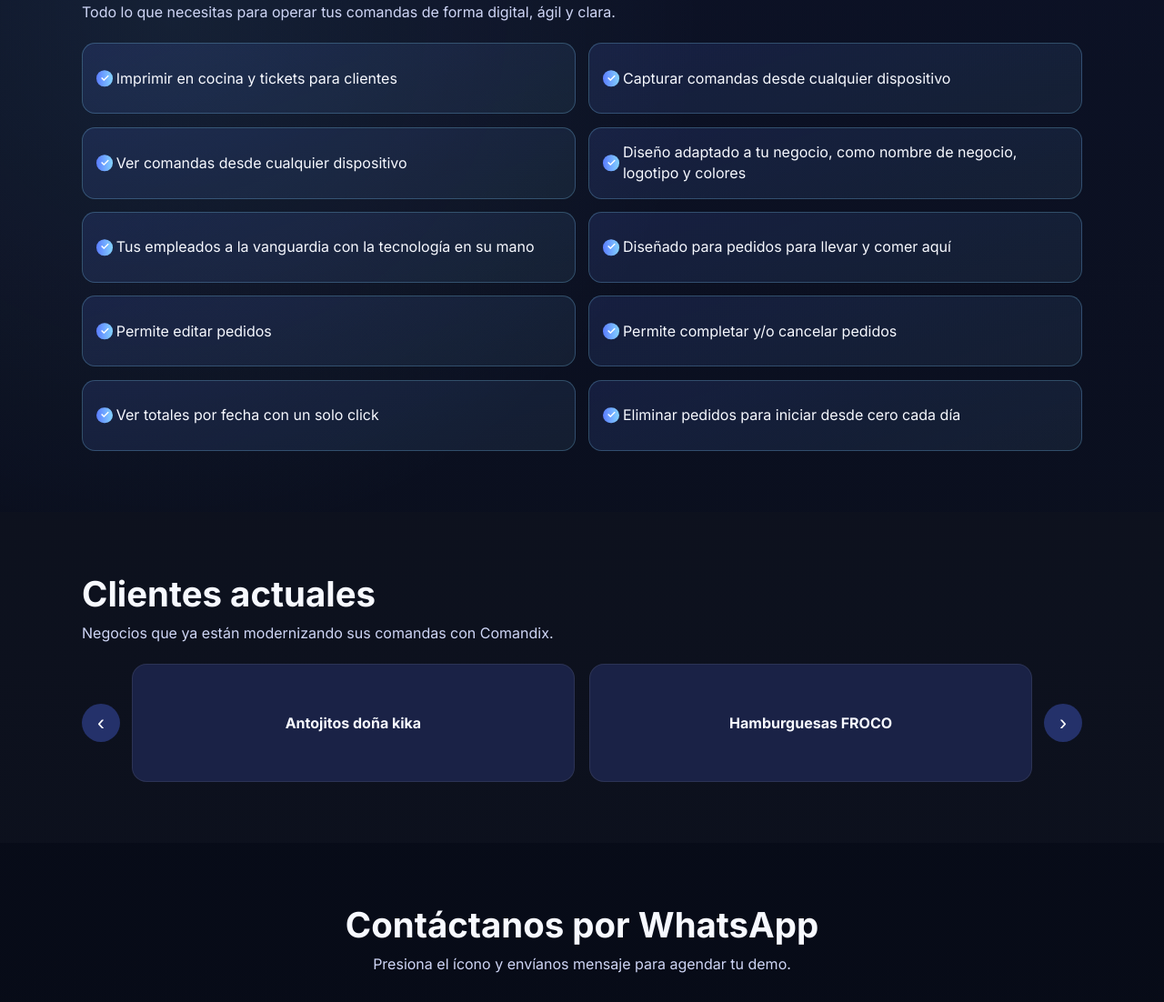
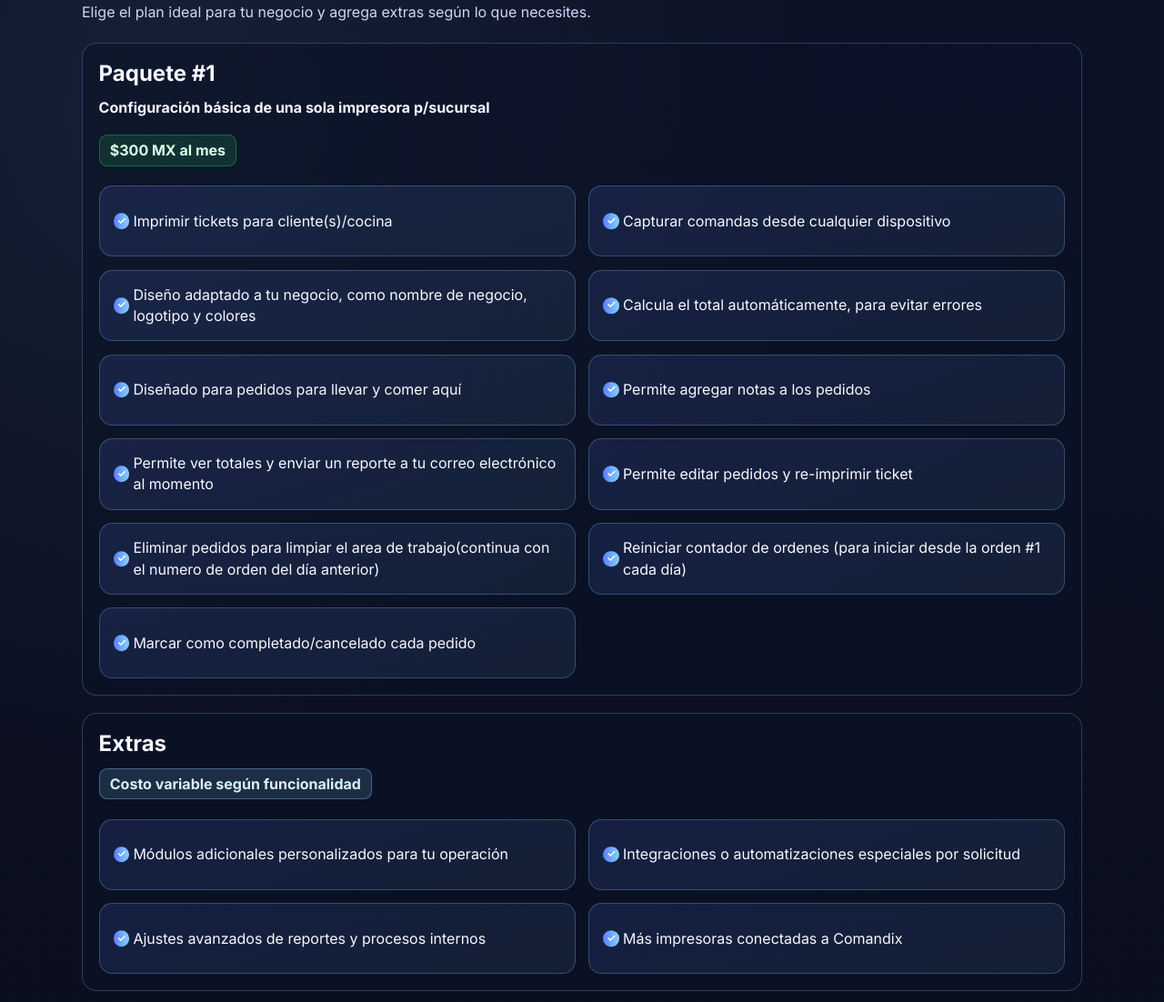
Before and after one commit to ivancamacho9/Comandix, a plain HTML site: page index.html in a window 1280 px wide. Shown: the part 1677-2779 px from the top of the page at 91% size. Drawn offline with Linux system fonts and the light colour scheme.

Commit message:
ajuste en paquetes
ajuste en paquetes

```diff
--- a/index.html
+++ b/index.html
@@ -33,7 +33,7 @@
           Usa Comandix en cualquier dispositivo y en línea siempre. Rápido,
           intuitivo y fácil de usar para todo tu equipo.
         </p>
-        <p class="price-highlight">Desde <strong>$200 MX al mes</strong></p>
+        <p class="price-highlight">Desde <strong>$300 MX al mes</strong></p>
         <a class="primary-btn" href="#contacto">Quiero empezar</a>
       </div>
     </header>
@@ -61,22 +61,44 @@
 
       <section class="section feature-pack" id="caracteristicas">
         <div class="container">
-          <h2>Paquete de características del sistema</h2>
+          <h2>Paquetes Comandix</h2>
           <p class="section-text">
-            Todo lo que necesitas para operar tus comandas de forma digital, ágil y clara.
+            Elige el plan ideal para tu negocio y agrega extras según lo que necesites.
           </p>
 
-          <div class="feature-grid" aria-label="Características del sistema Comandix">
-             <article class="feature-item">Imprimir en cocina y tickets para clientes</article>
-            <article class="feature-item">Capturar comandas desde cualquier dispositivo</article>
-            <article class="feature-item">Ver comandas desde cualquier dispositivo</article>
-            <article class="feature-item">Diseño adaptado a tu negocio, como nombre de negocio, logotipo y colores</article>
-            <article class="feature-item">Tus empleados a la vanguardia con la tecnología en su mano</article>
-            <article class="feature-item">Diseñado para pedidos para llevar y comer aquí</article>
-            <article class="feature-item">Permite editar pedidos</article>
-            <article class="feature-item">Permite completar y/o cancelar pedidos</article>
-            <article class="feature-item">Ver totales por fecha con un solo click</article>
-            <article class="feature-item">Eliminar pedidos para iniciar desde cero cada día</article>
+          <div class="package-list" aria-label="Paquetes del sistema Comandix">
+            <article class="package-card" aria-labelledby="paquete-1-titulo">
+              <h3 id="paquete-1-titulo">Paquete #1</h3>
+              <h4>Configuración básica de una sola impresora p/sucursal</h4>
+              <br />
+              <p class="package-price">$300 MX al mes</p>
+
+              <div class="feature-grid" aria-label="Características del paquete 1 de Comandix">
+                <article class="feature-item">Imprimir tickets para cliente(s)/cocina</article>
+                <article class="feature-item">Capturar comandas desde cualquier dispositivo</article>
+                <article class="feature-item">Diseño adaptado a tu negocio, como nombre de negocio, logotipo y colores</article>
+                <article class="feature-item">Calcula el total automáticamente, para evitar errores</article>
+                <article class="feature-item">Diseñado para pedidos para llevar y comer aquí</article>
+                <article class="feature-item">Permite agregar notas a los pedidos</article>
+                <article class="feature-item">Permite ver totales y enviar un reporte a tu correo electrónico al momento</article>
+                <article class="feature-item">Permite editar pedidos y re-imprimir ticket</article>
+                <article class="feature-item">Eliminar pedidos para limpiar el area de trabajo(continua con el numero de orden del día anterior)</article>
+                <article class="feature-item">Reiniciar contador de ordenes (para iniciar desde la orden #1 cada día)</article>
+                <article class="feature-item">Marcar como completado/cancelado cada pedido</article>
+              </div>
+            </article>
+
+            <article class="package-card" aria-labelledby="paquete-2-titulo">
+              <h3 id="paquete-2-titulo">Extras</h3>
+              <p class="package-price package-price-alt">Costo variable según funcionalidad</p>
+
+              <div class="feature-grid" aria-label="Opciones de extras del paquete 2 de Comandix">
+                <article class="feature-item">Módulos adicionales personalizados para tu operación</article>
+                <article class="feature-item">Integraciones o automatizaciones especiales por solicitud</article>
+                <article class="feature-item">Ajustes avanzados de reportes y procesos internos</article>
+                <article class="feature-item">Más impresoras conectadas a Comandix</article>
+              </div>
+            </article>
           </div>
         </div>
       </section>
--- a/styles.css
+++ b/styles.css
@@ -256,6 +256,40 @@ iframe,
     linear-gradient(180deg, rgba(18, 25, 55, 0.4) 0%, rgba(11, 16, 32, 0.8) 100%);
 }
 
+.package-list {
+  display: grid;
+  gap: 1.2rem;
+}
+
+.package-card {
+  background: rgba(12, 18, 40, 0.62);
+  border: 1px solid rgba(132, 211, 255, 0.24);
+  border-radius: 1rem;
+  padding: 1.1rem;
+}
+
+.package-card h3 {
+  font-size: clamp(1.2rem, 2.3vw, 1.5rem);
+  margin-bottom: 0.8rem;
+}
+
+.package-price {
+  display: inline-block;
+  margin: 0 0 1.35rem;
+  padding: 0.4rem 0.7rem;
+  border-radius: 0.55rem;
+  background: rgba(37, 211, 102, 0.14);
+  border: 1px solid rgba(37, 211, 102, 0.35);
+  color: #d9ffe8;
+  font-weight: 700;
+}
+
+.package-price-alt {
+  background: rgba(132, 211, 255, 0.15);
+  border-color: rgba(132, 211, 255, 0.35);
+  color: #d8eeff;
+}
+
 .feature-grid {
   display: grid;
   grid-template-columns: repeat(2, minmax(0, 1fr));
```
